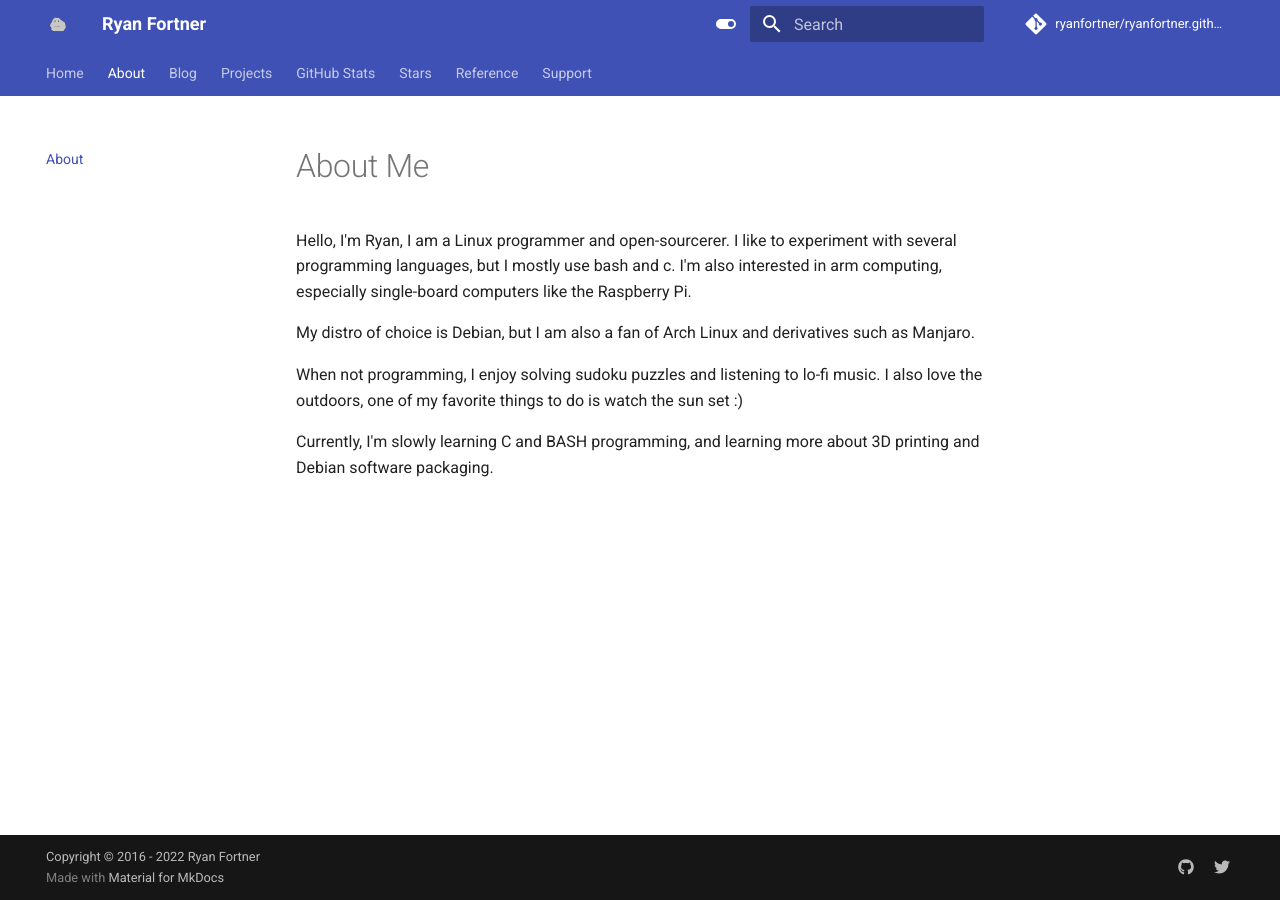
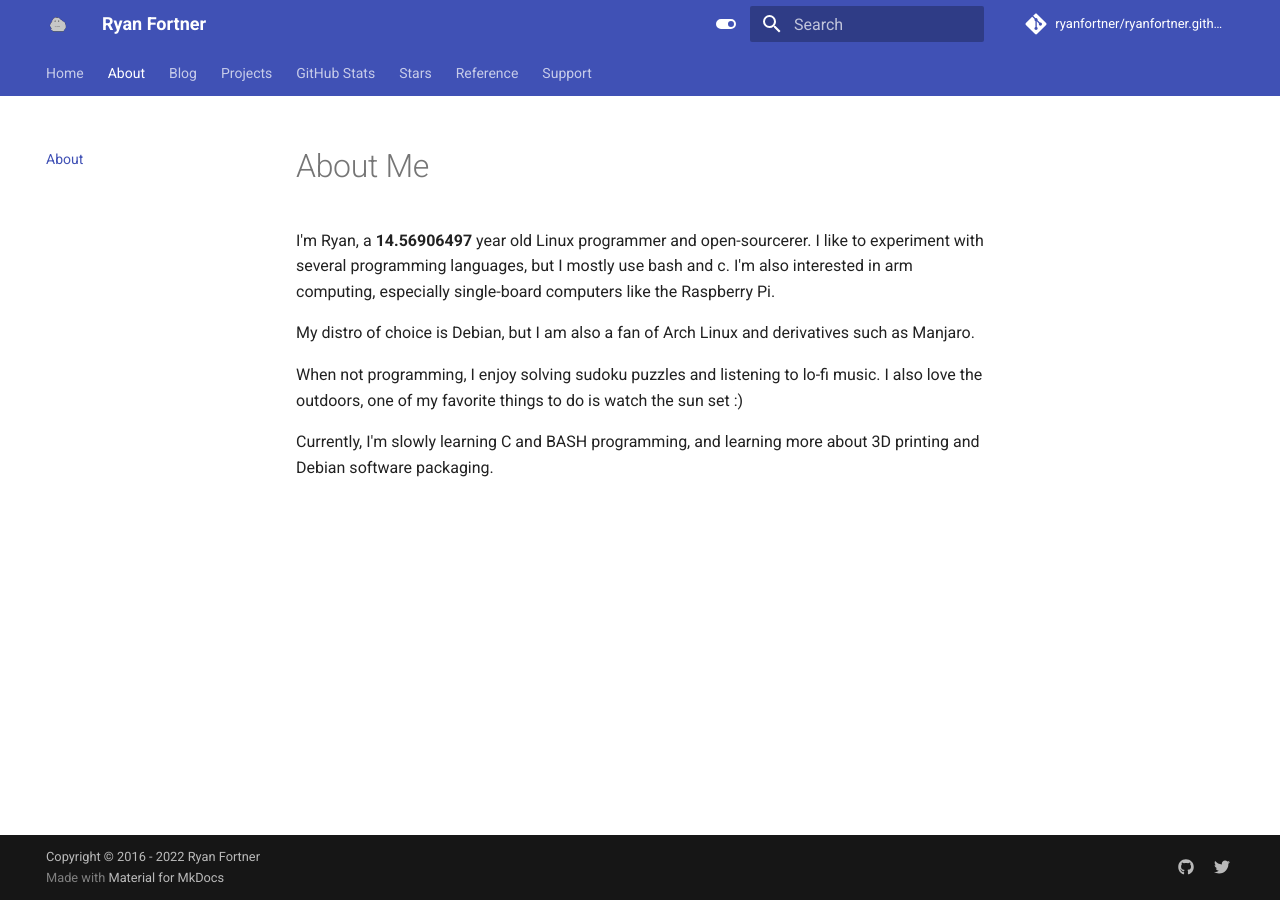
Before and after one commit to ryanfortner/ryanfortner.github.io, an MkDocs documentation site: the page built from docs/about-me.md, in a window 1280 px wide. Built offline with MkDocs 1.6.1 and Material for MkDocs 9.7.7, drawn with Linux system fonts in a browser that asks for light colours; comment, search, counter and statistics services are not loaded; some of the changed lines change nothing that is shown.

Commit message:
added age calculator

```diff
--- a/custom/overrides/main.html
+++ b/custom/overrides/main.html
@@ -9,4 +9,28 @@
   {{ super() }}
   <script src="{{ 'overrides/assets/javascripts/bundle.752f5537.min.js' | url }}"></script>
   <script src="https://cdn.jsdelivr.net/gh/virae/we-stand-with-ukraine@v1.0.1/badge.js" async></script>
+  <script>
+    const day = 24 * 60 * 60 * 1000;
+    const age = document.getElementById("age");
+
+    round_to = function(precision, value) {
+        value = parseFloat(value);
+        power_of_ten = 10 ** precision;
+        return Math.round(value * power_of_ten) / power_of_ten;
+    }
+
+    day_diff = function(d1, d2) {
+        /* totally not borrowed from kristians page */
+        return (d2 - Date.parse(d1)) / day;
+    }
+
+    function update_age() {
+        age.innerHTML = round_to(8, day_diff('Aug 08, 2007 06:01:00', new Date()) / 365);
+    }
+
+    update_age();
+    setInterval(function() {
+        update_age();
+    }, 100)
+    </script>
 {% endblock %}
--- a/docs/about-me.md
+++ b/docs/about-me.md
@@ -4,7 +4,7 @@ template: overrides/main.html
 
 # About Me
 
-Hello, I'm Ryan, I am a Linux programmer and open-sourcerer. I like to experiment with several programming languages, but I mostly use bash and c. I'm also interested in arm computing, especially single-board computers like the Raspberry Pi.
+I'm Ryan, a <b id="age"></b> year old Linux programmer and open-sourcerer. I like to experiment with several programming languages, but I mostly use bash and c. I'm also interested in arm computing, especially single-board computers like the Raspberry Pi.
 
 My distro of choice is Debian, but I am also a fan of Arch Linux and derivatives such as Manjaro.
 
```
